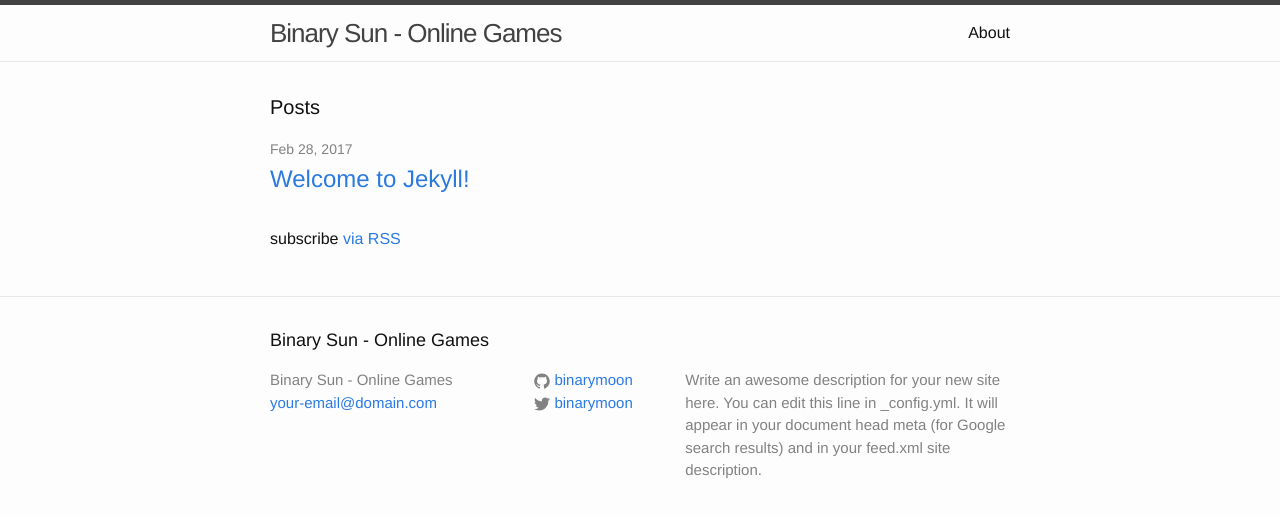
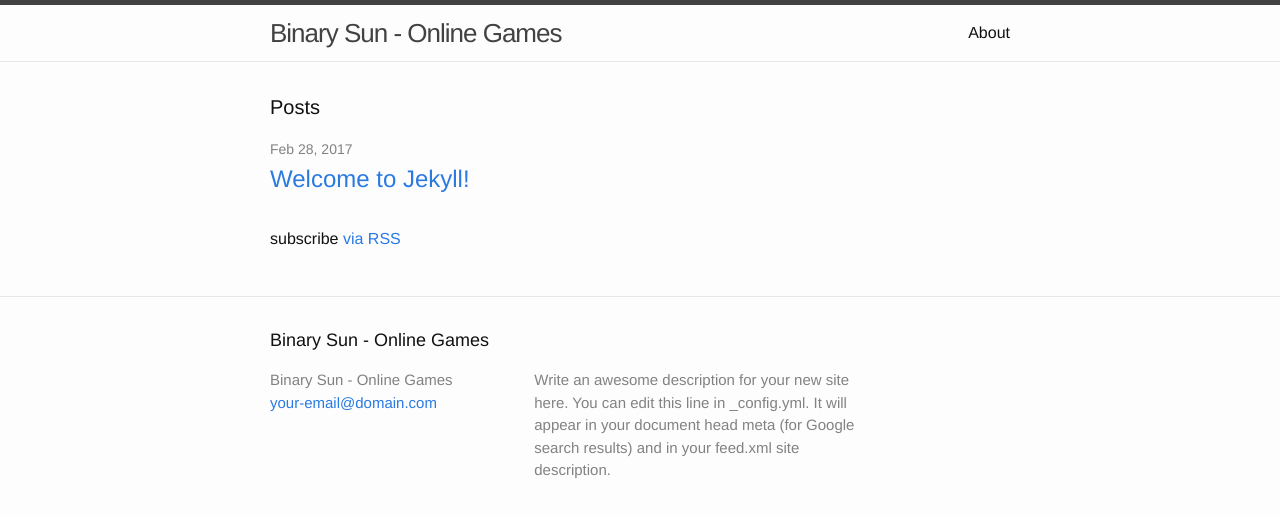
Before and after one commit to BinaryMoon/binarysun, a Jekyll site: the page built from index.md, in a window 1280 px wide. Shown: the top 517 px of the page. Built offline with Jekyll 4.4.1, drawn with Linux system fonts in a browser that asks for light colours.

Commit message:
spaces to tabs, and edit gem file

```diff
--- a/Gemfile
+++ b/Gemfile
@@ -5,7 +5,8 @@
 # When you want to use a different version, change it below, save the
 # file and run `bundle install`. Run Jekyll with `bundle exec`, like so:
 #
-#     bundle exec jekyll serve
+#		bundle exec jekyll serve
+#		http://localhost:4000/
 #
 # This will help ensure the proper Jekyll version is running.
 # Happy Jekylling!
@@ -21,4 +22,4 @@
 end
 
 # Windows does not include zoneinfo files, so bundle the tzinfo-data gem
-gem 'tzinfo-data', platforms: [:mingw, :mswin, :x64_mingw, :jruby]
+# gem 'tzinfo-data', platforms: [:mingw, :mswin, :x64_mingw, :jruby]
--- a/_includes/footer.html
+++ b/_includes/footer.html
@@ -20,22 +20,6 @@
 				</ul>
 			</div>
 
-      <div class="footer-col footer-col-2">
-        <ul class="social-media-list">
-          {% if site.github_username %}
-          <li>
-            {% include icon-github.html username=site.github_username %}
-          </li>
-          {% endif %}
-
-          {% if site.twitter_username %}
-          <li>
-            {% include icon-twitter.html username=site.twitter_username %}
-          </li>
-          {% endif %}
-        </ul>
-      </div>
-
 			<div class="footer-col footer-col-3">
 				<p>{{ site.description | escape }}</p>
 			</div>
--- a/_includes/google-analytics.html
+++ b/_includes/google-analytics.html
@@ -6,5 +6,4 @@
 
   ga('create', '{{ site.google_analytics }}', 'auto');
   ga('send', 'pageview');
-
 </script>
```
Also changed, not shown: Gemfile.lock, _includes/head.html (indentation only). Lines whose indentation alone changed are shown as unchanged.
